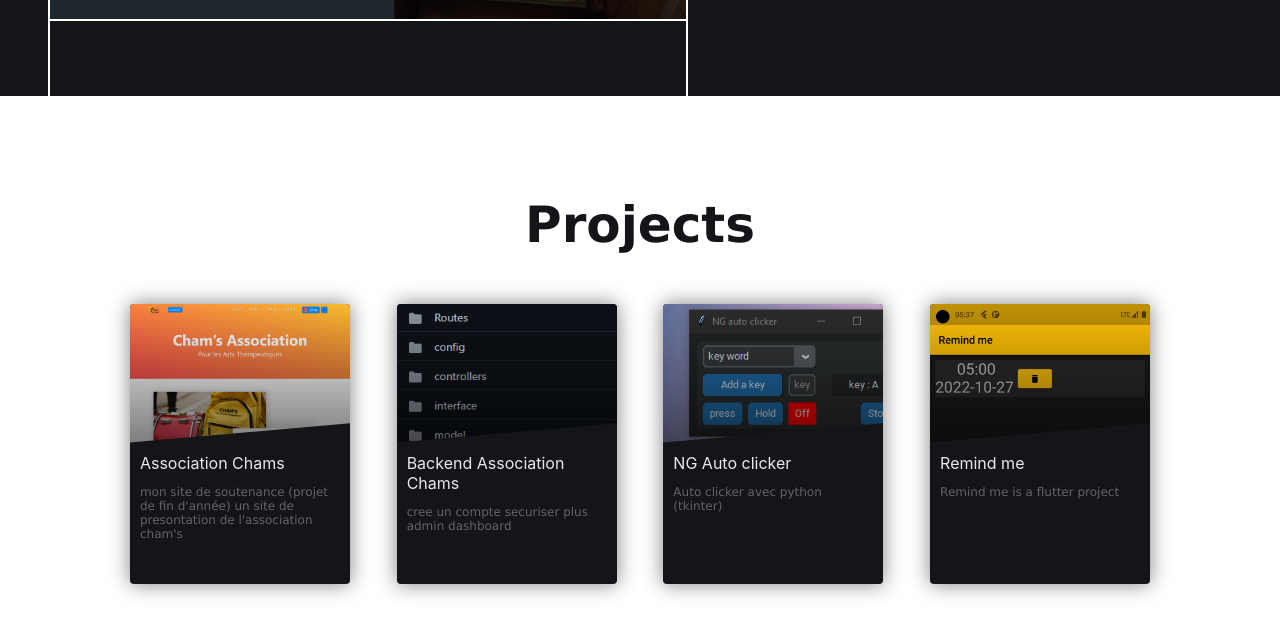
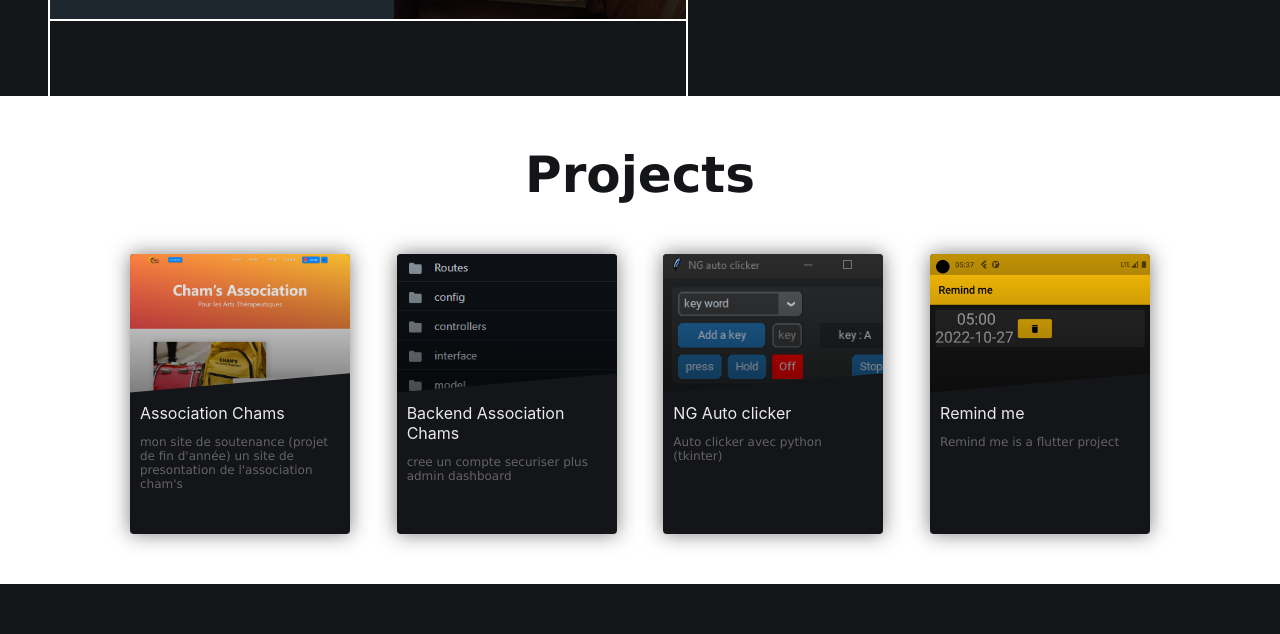
Before and after one commit to NG20NG/portfoliong, a Next.js app: page / in a window 1280 px wide. Shown: the part 1364-1998 px from the top of the page. Built offline with nearby package versions, Linux system fonts and the light colour scheme.

Commit message:
'update'

```diff
--- a/components/Mobile/mobileMenu.module.css
+++ b/components/Mobile/mobileMenu.module.css
@@ -65,4 +65,7 @@
     color: var(--white-text-color);
     box-shadow: 0px 0px 10px 0px rgba(0, 0, 0, 0.11);
   }
+  .nav > ul > a > li {
+    width: fit-content;
+  }
 }
--- a/components/Mobile/mobileMenu.tsx
+++ b/components/Mobile/mobileMenu.tsx
@@ -20,7 +20,7 @@ const MobileMenu = () => {
           <a className={mm.navHomeBTN} href={"#home"}>
             <li>Home</li>
           </a>
-          <a className={mm.navProjectBTN}>
+          <a className={mm.navProjectBTN} href={"#project"}>
             <li>Project</li>
           </a>
           <a className={mm.navContactBTN} href={"#contact"}>
--- a/components/projects/projects.module.css
+++ b/components/projects/projects.module.css
@@ -1,7 +1,7 @@
 .projects {
   width: 100vw;
   height: auto;
-  margin: 50px 0px;
+  margin: 0px 0px 50px 0px;
   display: flex;
   flex-direction: column;
   align-items: center;
@@ -41,7 +41,7 @@
   background-image: url("../../public/projects/BackendAssociation.png");
 }
 .cards:nth-of-type(3) > .pic {
-  background-image: url("../../public/projects/autoClickerNG202.png");
+  background-image: url("../../public/projects/Autoclicker.png");
 }
 .cards:nth-of-type(4) > .pic {
   background-image: url("../../public/projects/Screenshot_1667842073.png");
```
Also changed, not shown: public/projects/Autoclicker.png (added), public/projects/autoClickerNG202.png (deleted).
